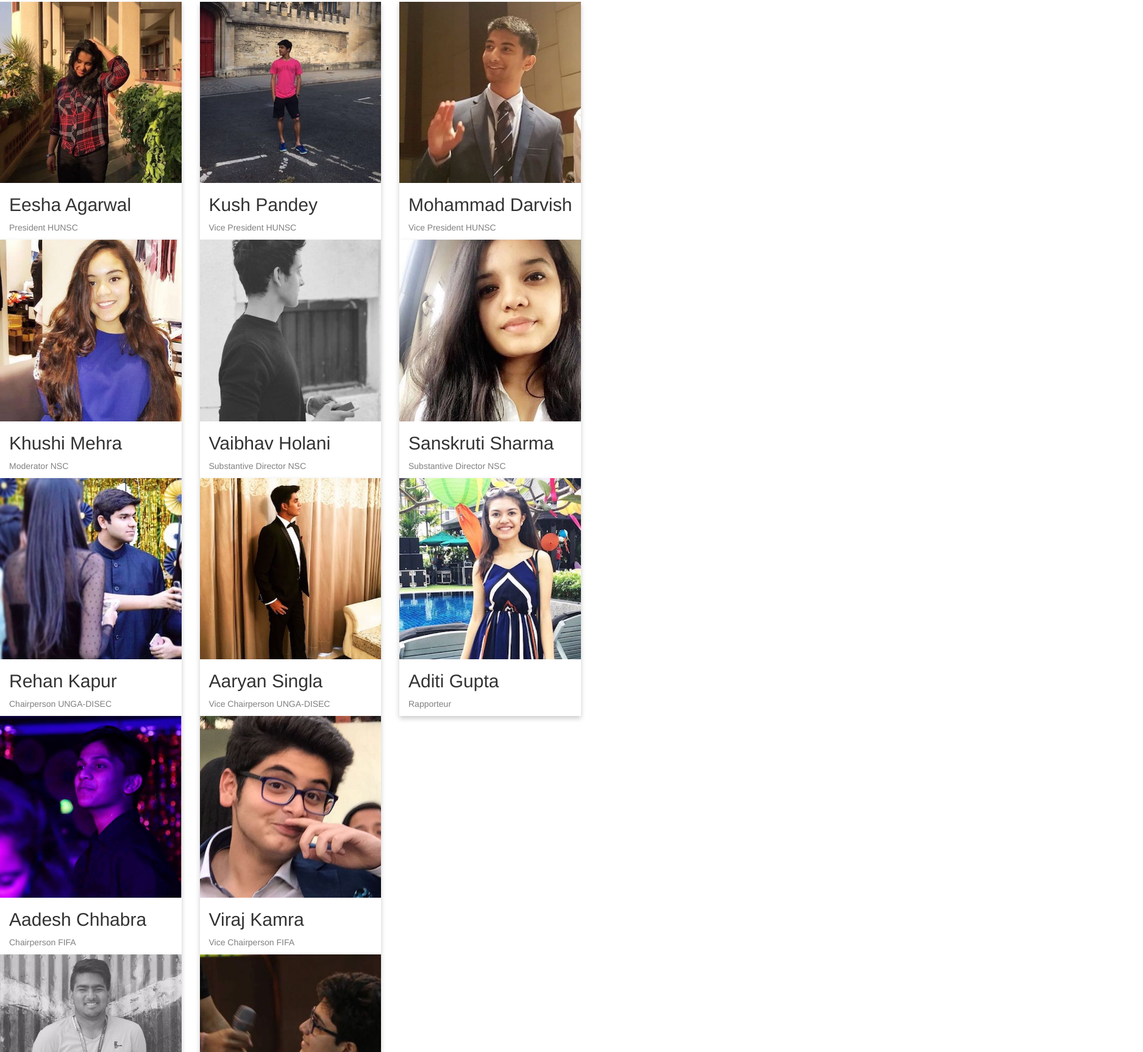
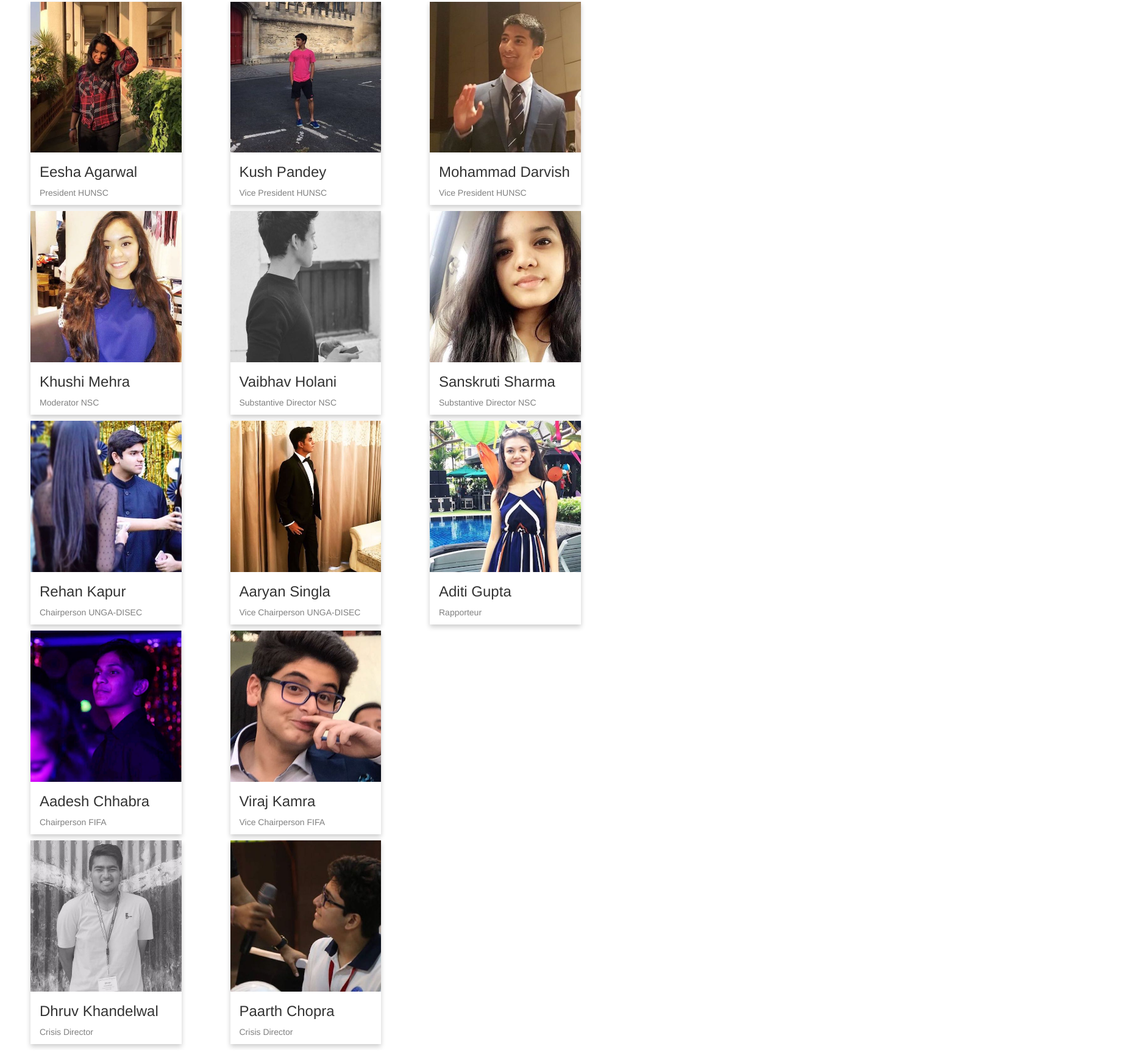
Before and after one commit to uandmun2/uandmun2.github.io, a plain HTML site: page index.html in a window 1280 px wide. Shown: the part 87-1812 px from the top of the page at 61% size, 1875 px wide, since content can reach past the window. Drawn offline with Linux system fonts and the light colour scheme; files whose address does not match are found by name.

```diff
--- a/index.html
+++ b/index.html
@@ -26,7 +26,7 @@
     <div class="card">
       <img src="img/secretariat/EeshaA.jpeg" width="100%">
       <div class="container">
-        <h2>Eesha Agarwal</h2>
+        <h3>Eesha Agarwal</h3>
         <p class="title">President HUNSC</p>
       </div>
     </div>
@@ -36,7 +36,7 @@
     <div class="card">
       <img src="img/secretariat/KushP.jpeg" width="100%">
       <div class="container">
-        <h2>Kush Pandey</h2>
+        <h3>Kush Pandey</h3>
         <p class="title">Vice President HUNSC</p>
       </div>
     </div>
@@ -45,7 +45,7 @@
       <div class="card">
         <img src="img/secretariat/MohammadD.jpeg" width="100%">
         <div class="container">
-          <h2>Mohammad Darvish</h2>
+          <h3>Mohammad Darvish</h3>
         <p class="title">Vice President HUNSC</p>
       </div>
     </div>
@@ -57,7 +57,7 @@
     <div class="card">
       <img src="img/secretariat/KhushiM.jpeg" width="100%">
       <div class="container">
-        <h2>Khushi Mehra</h2>
+        <h3>Khushi Mehra</h3>
       <p class="title">Moderator NSC</p>
       </div>
     </div>
@@ -66,7 +66,7 @@
     <div class="card">
       <img src="img/secretariat/VaibhavH.jpeg" width="100%">
       <div class="container">
-        <h2>Vaibhav Holani</h2>
+        <h3>Vaibhav Holani</h3>
       <p class="title">Substantive Director NSC</p>
       </div>
     </div>
@@ -75,7 +75,7 @@
     <div class="card">
       <img src="img/secretariat/SanskrutiS.jpeg" width="100%">
       <div class="container">
-        <h2>Sanskruti Sharma</h2>
+        <h3>Sanskruti Sharma</h3>
       <p class="title">Substantive Director NSC</p>
       </div>
     </div>
@@ -87,7 +87,7 @@
     <div class="card">
       <img src="img/secretariat/RehanK.jpeg" width="100%">
       <div class="container">
-        <h2>Rehan Kapur</h2>
+        <h3>Rehan Kapur</h3>
       <p class="title">Chairperson UNGA-DISEC</p>
       </div>
     </div>
@@ -96,7 +96,7 @@
     <div class="card">
       <img src="img/secretariat/AaryanS.jpeg" width="100%">
       <div class="container">
-        <h2>Aaryan Singla</h2>
+        <h3>Aaryan Singla</h3>
       <p class="title">Vice Chairperson UNGA-DISEC</p>
       </div>
     </div>
@@ -105,7 +105,7 @@
     <div class="card">
         <img src="img/secretariat/AditiG.jpeg" width="100%">
         <div class="container">
-          <h2>Aditi Gupta</h2>
+          <h3>Aditi Gupta</h3>
         <p class="title">Rapporteur</p>
         </div>
     </div>
@@ -117,7 +117,7 @@
     <div class="card">
         <img src="img/secretariat/AadeshC.jpeg" width="100%">
         <div class="container">
-          <h2>Aadesh Chhabra</h2>
+          <h3>Aadesh Chhabra</h3>
         <p class="title">Chairperson FIFA</p>
         </div>
       </div>
@@ -126,7 +126,7 @@
     <div class="card">
         <img src="img/secretariat/VirajK.jpeg" width="100%">
         <div class="container">
-          <h2>Viraj Kamra</h2>
+          <h3>Viraj Kamra</h3>
         <p class="title">Vice Chairperson FIFA</p>
         </div>
       </div>
@@ -138,7 +138,7 @@
       <div class="card">
         <img src="img/secretariat/DhruvK.jpeg" width="100%">
         <div class="container">
-          <h2>Dhruv Khandelwal</h2>
+          <h3>Dhruv Khandelwal</h3>
         <p class="title">Crisis Director</p>
         </div>
     </div>
@@ -147,7 +147,7 @@
     <div class="card">
         <img src="img/secretariat/PaarthC.jpeg" width="100%">
         <div class="container">
-          <h2>Paarth Chopra</h2>
+          <h3>Paarth Chopra</h3>
         <p class="title">Crisis Director</p>
         </div>
       </div>
```
Also changed, not shown: css/style.min.css.
